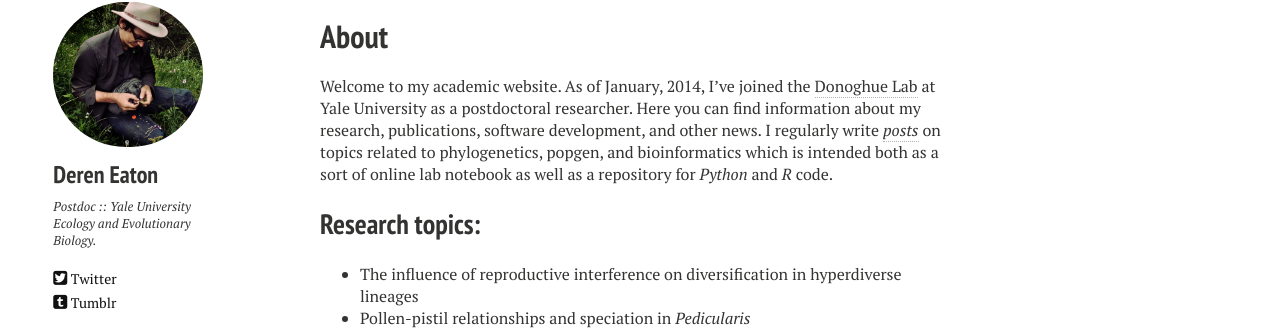
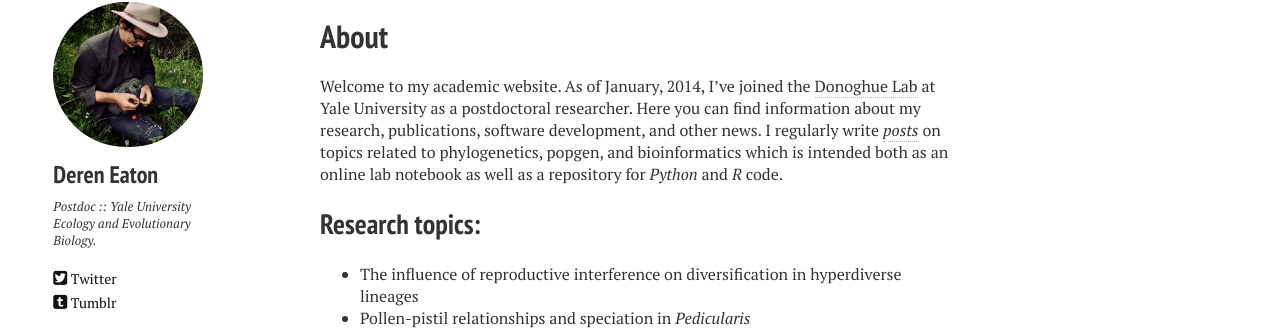
Before and after one commit to dereneaton/dereneaton.github.io, a Jekyll site: the page built from about.md, in a window 1280 px wide. Shown: the part 336-668 px from the top of the page. Built offline with Jekyll 4.4.1, drawn with Linux system fonts in a browser that asks for light colours; nearby versions of some CDN libraries.

Commit message:
small text edit of 'sort of'

```diff
--- a/about.md
+++ b/about.md
@@ -12,7 +12,7 @@ image:
 share:
 ---
 
-Welcome to my academic website. As of January, 2014, I've joined the [Donoghue Lab](http://donoghuelab.yale.edu/) at Yale University as a postdoctoral researcher. Here you can find information about my research, publications, software development, and other news. I regularly write [_posts_](/posts/) on topics related to phylogenetics, popgen, and bioinformatics which is intended both as a sort of online lab notebook as well as a repository for _Python_ and _R_ code.
+Welcome to my academic website. As of January, 2014, I've joined the [Donoghue Lab](http://donoghuelab.yale.edu/) at Yale University as a postdoctoral researcher. Here you can find information about my research, publications, software development, and other news. I regularly write [_posts_](/posts/) on topics related to phylogenetics, popgen, and bioinformatics which is intended both as an online lab notebook as well as a repository for _Python_ and _R_ code.
 
 ## Research topics:
 
```
